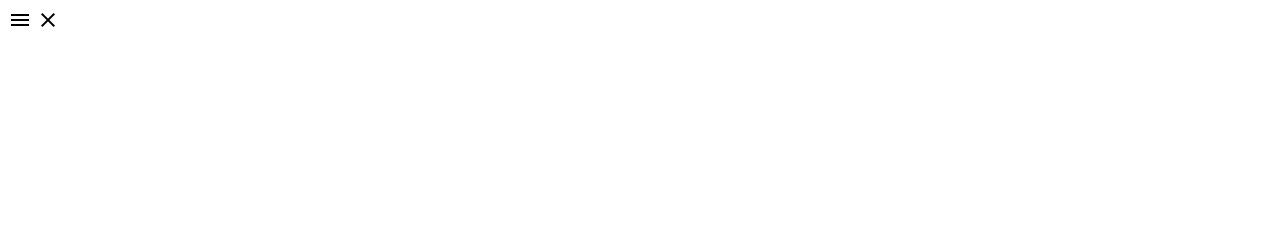
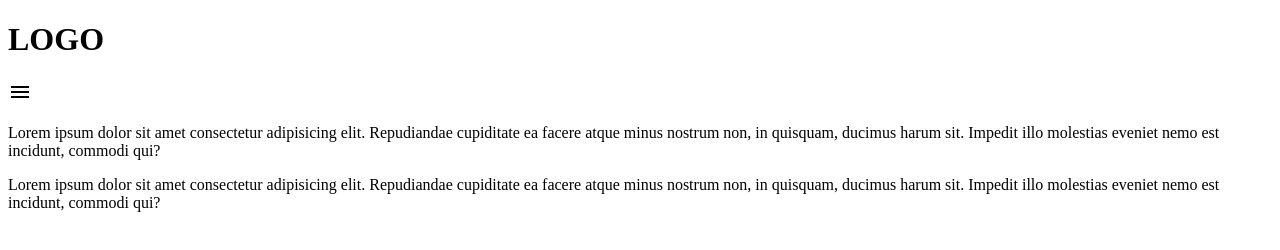
Before and after one commit to yuuttana1223/js-hamburger-menu, a plain HTML site: page index.html in a window 1280 px wide. Drawn offline with Linux system fonts and the light colour scheme.

Commit message:
[Add] header要素の配置

```diff
--- a/index.html
+++ b/index.html
@@ -12,8 +12,31 @@
     <link rel="stylesheet" href="css/style.css" />
   </head>
   <body>
-    <span class="material-icons"> menu </span>
-    <span class="material-icons"> close </span>
+    <header>
+      <div class="logo">
+        <h1>LOGO</h1>
+      </div>
+      <div class="sp-menu">
+        <span class="material-icons" id="open"> menu </span>
+        <!-- <span class="material-icons"> close </span> -->
+
+        <main>
+          <p>
+            Lorem ipsum dolor sit amet consectetur adipisicing elit. Repudiandae
+            cupiditate ea facere atque minus nostrum non, in quisquam, ducimus
+            harum sit. Impedit illo molestias eveniet nemo est incidunt, commodi
+            qui?
+          </p>
+          <p>
+            Lorem ipsum dolor sit amet consectetur adipisicing elit. Repudiandae
+            cupiditate ea facere atque minus nostrum non, in quisquam, ducimus
+            harum sit. Impedit illo molestias eveniet nemo est incidunt, commodi
+            qui?
+          </p>
+        </main>
+      </div>
+    </header>
+
     <script src="js/main.js"></script>
   </body>
 </html>
```
